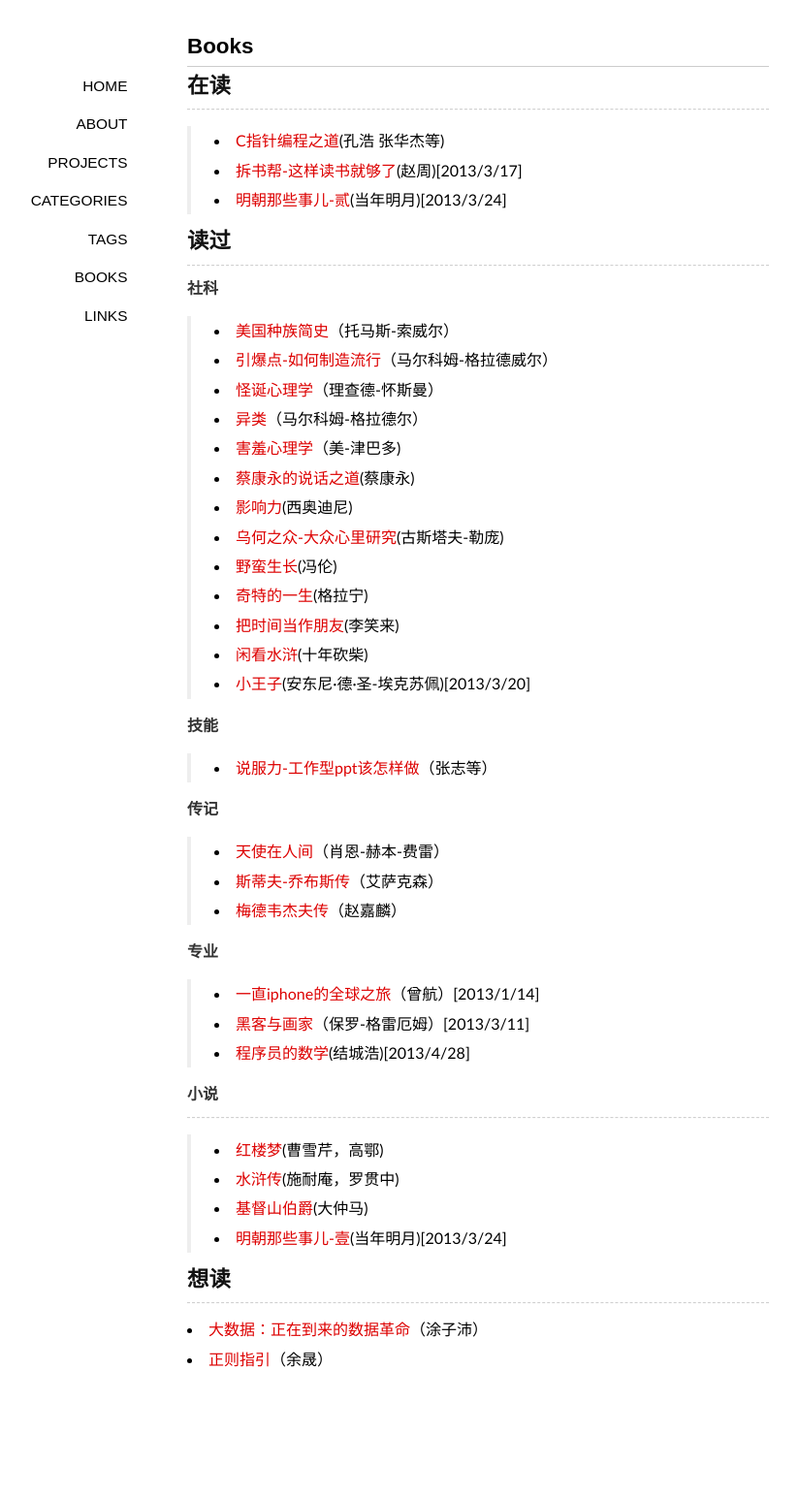
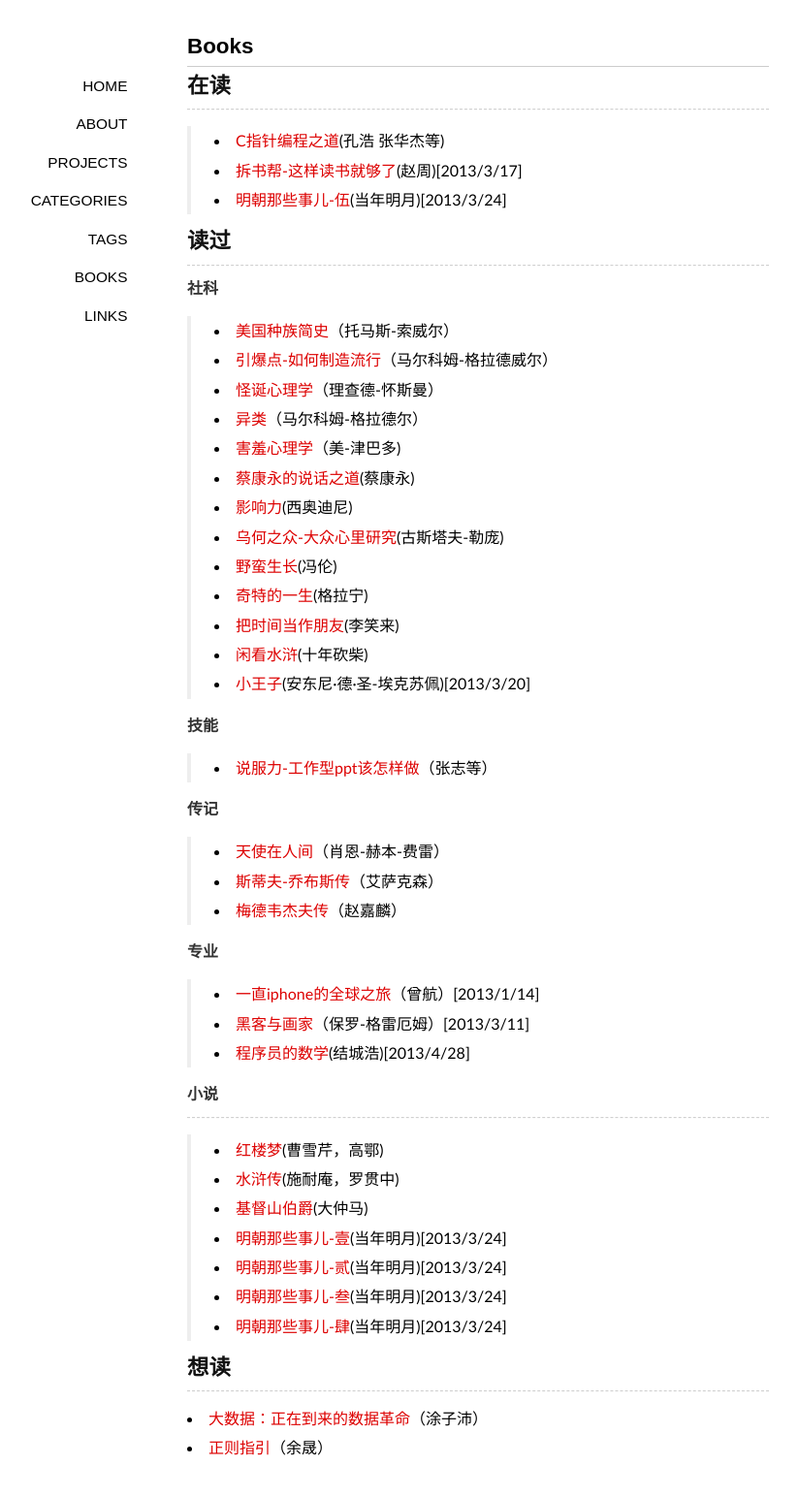
Before and after one commit to lazybios/lazybios.github.com, a Jekyll site: the page built from books/index.md, in a window 1280 px wide. Shown: the whole page at 97% size, without its empty margins (147-971 px from the left). Built offline with Jekyll 4.4.1, drawn with Linux system fonts in a browser that asks for light colours; some web fonts are replaced; Markdown is read by kramdown in place of the engine named in the settings; comment, search, counter and statistics services are not loaded; before the commit the page ends 1453 px from its top, so only the background shows below that; some of the changed lines change nothing that is shown.

Commit message:
add google analytics and add new read books in book/index.md

```diff
--- a/_layouts/default.html
+++ b/_layouts/default.html
@@ -30,5 +30,14 @@
         </article>
       </div>
     </div>
+<script>
+  (function(i,s,o,g,r,a,m){i['GoogleAnalyticsObject']=r;i[r]=i[r]||function(){
+
+  (i[r].q=i[r].q||[]).push(arguments)},i[r].l=1*new Date();a=s.createElement(o),
+  m=s.getElementsByTagName(o)[0];a.async=1;a.src=g;m.parentNode.insertBefore(a,m)
+  })(window,document,'script','//www.google-analytics.com/analytics.js','ga');
+  ga('create', 'UA-40842472-1', 'freshstu.com');
+  ga('send', 'pageview');
+</script>
   </body>
 </html>
--- a/books/index.md
+++ b/books/index.md
@@ -8,7 +8,7 @@
 ---------------------------------
 > + [C指针编程之道]()(孔浩 张华杰等)
 > + [拆书帮-这样读书就够了]()(赵周)[2013/3/17]
-> + [明朝那些事儿-贰]()(当年明月)[2013/3/24]
+> + [明朝那些事儿-伍]()(当年明月)[2013/3/24]
 
 ##读过
 ---------------------------------
@@ -46,6 +46,9 @@
 > + [水浒传]()(施耐庵，罗贯中)
 > + [基督山伯爵]()(大仲马)
 > + [明朝那些事儿-壹]()(当年明月)[2013/3/24]
+> + [明朝那些事儿-贰]()(当年明月)[2013/3/24]
+> + [明朝那些事儿-叁]()(当年明月)[2013/3/24]
+> + [明朝那些事儿-肆]()(当年明月)[2013/3/24]
 
 
 ##想读
```
